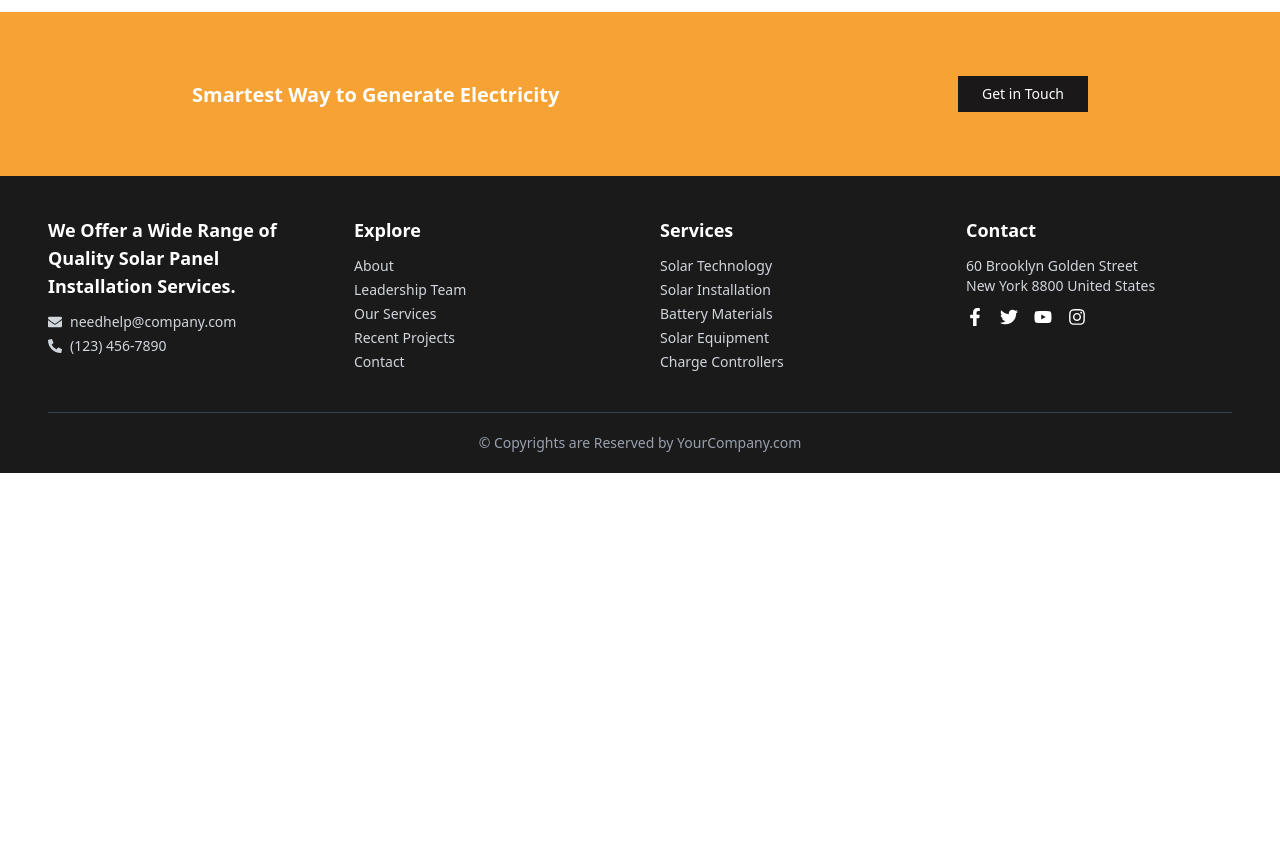
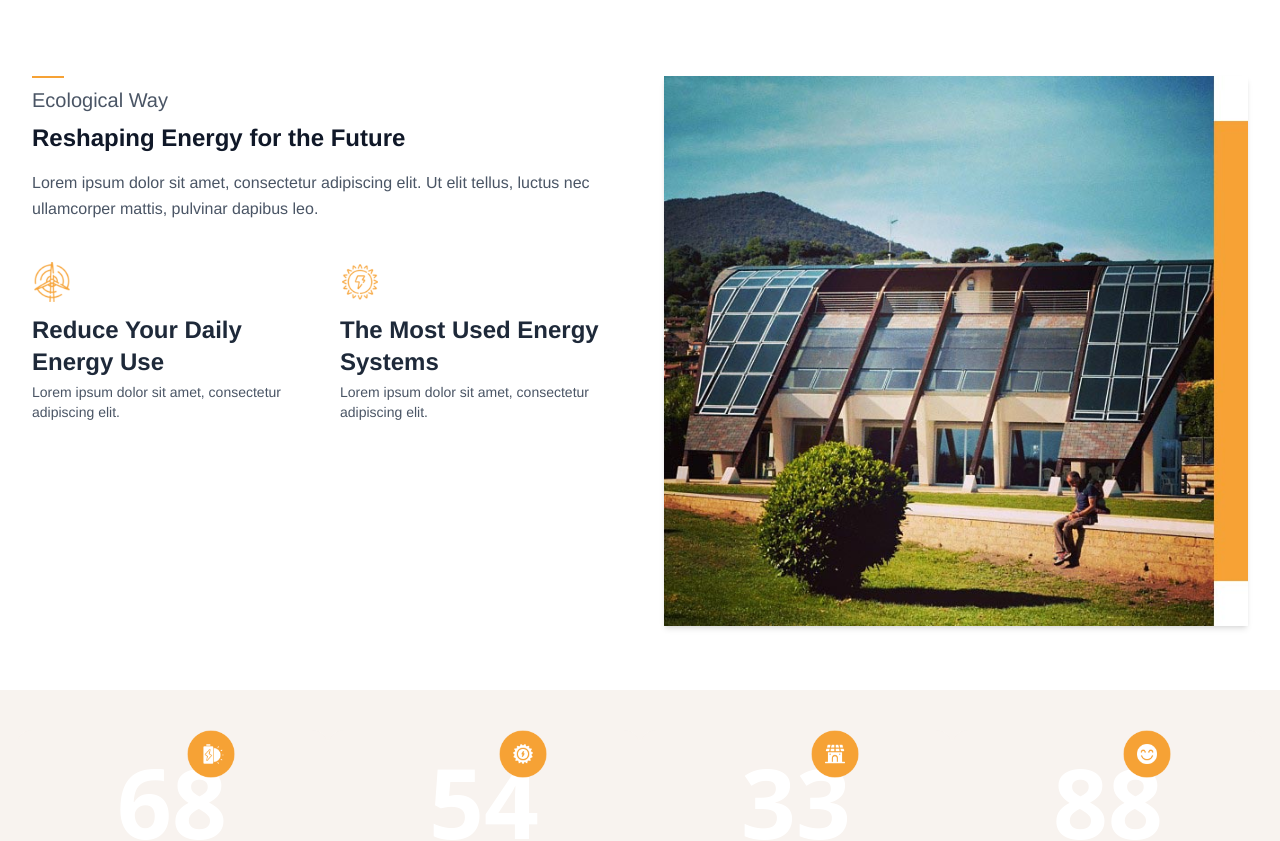
Before and after one commit to iahmadiqbal/solam-solar-panel-installer, a React (Vite) app: page /about in a window 1280 px wide. Shown: the part 1140-1981 px from the top of the page. Before the commit the page ends 1613 px from the top, so only its background shows below. Built offline with nearby package versions, Linux system fonts and the light colour scheme.

Commit message:
added reusable section

```diff
--- a/src/components/about/FeaturesOverviewSection/index.tsx
+++ b/src/components/about/FeaturesOverviewSection/index.tsx
@@ -1,3 +1,6 @@
+import EcoEnergySection from "../../home/EcoEnergySection";
+import StatsOverviewSection from "../../home/StatsOverviewSection";
+
 const features = [
   {
     image: "/images/Renewablesource.jpg",
@@ -33,6 +36,7 @@ const features = [
 
 const FeaturesOverviewSection: React.FC = () => {
   return (
+    <>
       <section className="w-full py-16 px-4 sm:px-6 lg:px-8 bg-white overflow-x-hidden font-sans">
         <div className="max-w-7xl mx-auto">
           <div className="grid gap-8 sm:grid-cols-2 lg:grid-cols-3 text-center">
@@ -47,13 +51,18 @@ const FeaturesOverviewSection: React.FC = () => {
                   <h3 className="text-xl font-semibold text-[#000000] mb-2">
                     {feature.title}
                   </h3>
-                <p className="text-sm text-[#000000]">{feature.description}</p>
+                  <p className="text-sm text-[#000000]">
+                    {feature.description}
+                  </p>
                 </div>
               </div>
             ))}
           </div>
         </div>
       </section>
+      <EcoEnergySection />
+      <StatsOverviewSection />
+    </>
   );
 };
 
```
Lines whose indentation alone changed are shown as unchanged.
